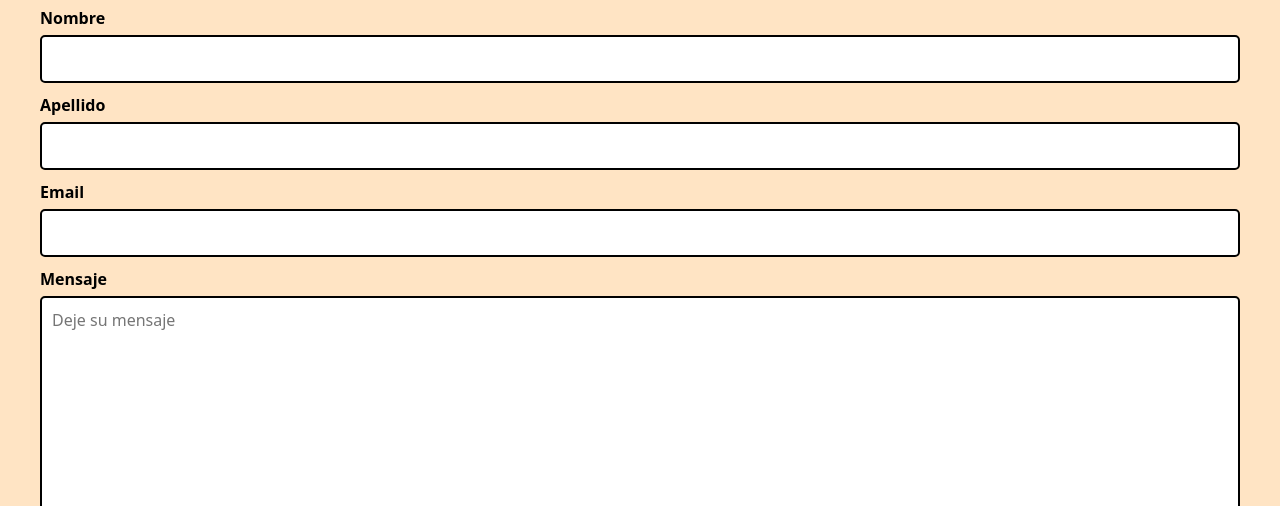
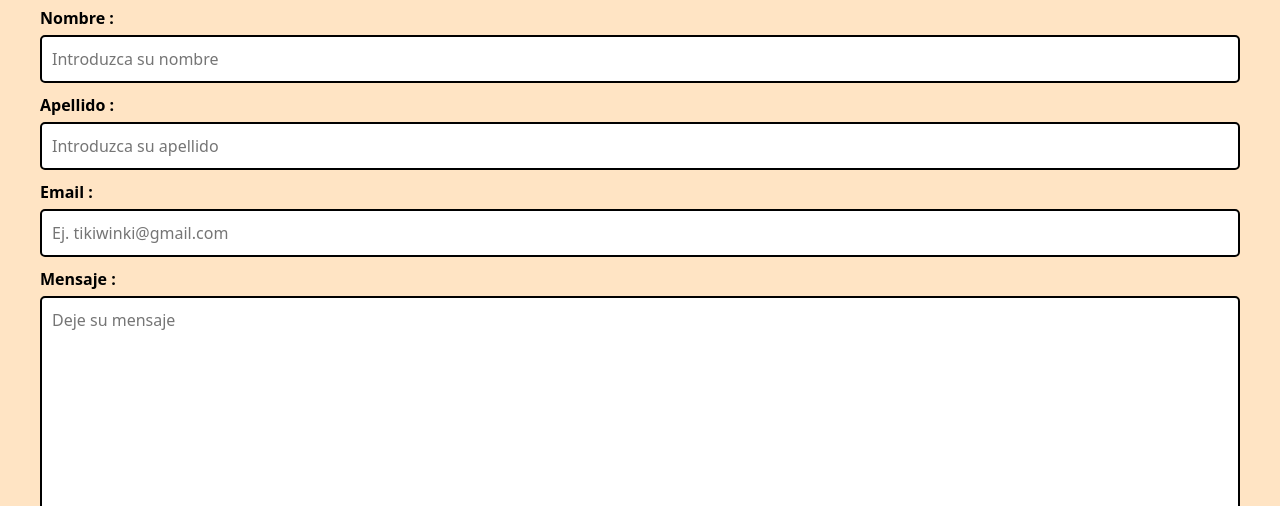
Before and after one commit to ElsesserGuada/preEntrega2Elsesser, a plain HTML site: page html/contacto.html in a window 1280 px wide. Shown: the part 294-800 px from the top of the page. Drawn offline with nearby package versions, Linux system fonts and the light colour scheme.

Commit message:
correcciones a formulario de contacto

```diff
--- a/html/contacto.html
+++ b/html/contacto.html
@@ -53,16 +53,16 @@
 
         <form>
 
-            <label for="nombre"> Nombre </label>
-            <input type="text" id="nombre">
+            <label for="nombre"> Nombre :</label>
+            <input type="text" id="nombre" name="nombre" required placeholder="Introduzca su nombre">
 
-            <label for="apellido"> Apellido </label>
-            <input type="text" id="apellido">
+            <label for="apellido"> Apellido :</label>
+            <input type="text" id="apellido" name="apellido" required placeholder="Introduzca su apellido">
 
-            <label for="email"> Email </label>
-            <input type="text" name="" id="email">
+            <label for="email"> Email : </label>
+            <input type="text" id="email" name="email" required placeholder="Ej. tikiwinki@gmail.com">
 
-            <label for=""> Mensaje </label>
+            <label for=""> Mensaje : </label>
             <textarea name="" id="" cols="30" rows="10" placeholder="Deje su mensaje "></textarea>
 
 
```
